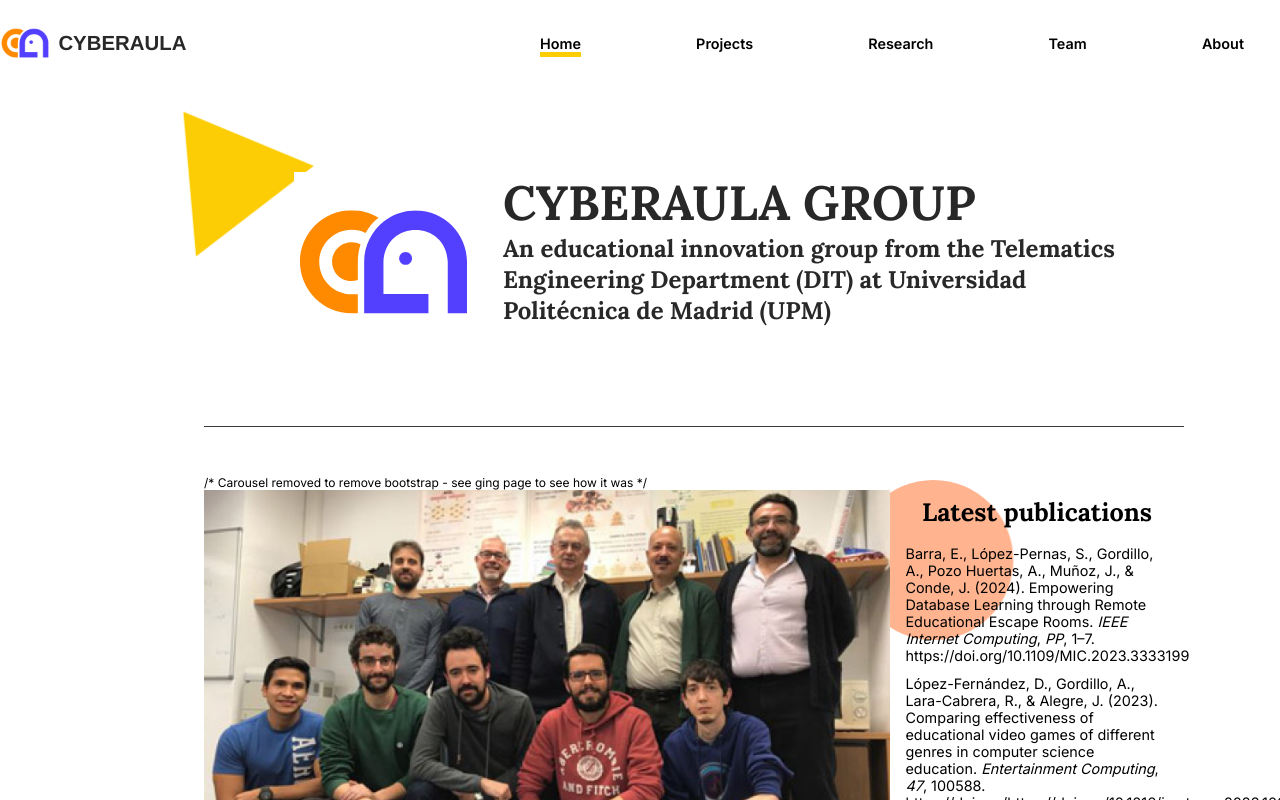
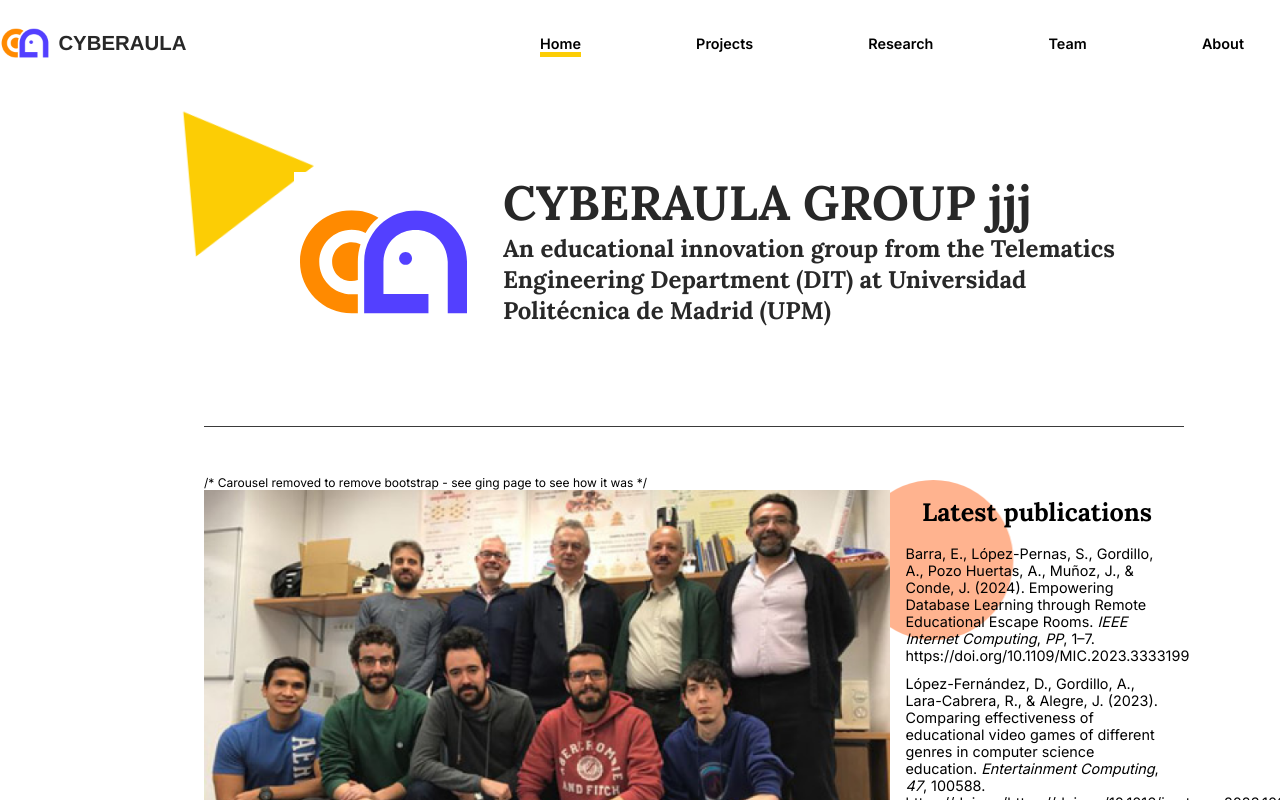
Before and after one commit to CyberAula/cyberaula.github.io, a Next.js app: page / in a window 1280 px wide. Built offline with nearby package versions, Linux system fonts and the light colour scheme.

Commit message:
typo added

```diff
--- a/app/page.js
+++ b/app/page.js
@@ -30,7 +30,7 @@ export default function Home() {
 								<img alt="logo" className="logo" src="/assets/img/group-logo.svg"/>
 							</div>
 							<div className="group_description">
-								<h1>CYBERAULA GROUP</h1>
+								<h1>CYBERAULA GROUP jjj</h1>
 								<h2>
 									An educational innovation group from the <a rel="noopener noreferrer"  href="http://www.dit.upm.es/" className="link2" target="_blank">   Telematics Engineering Department (DIT) </a>
 									at    <a rel="noopener noreferrer"  href="http://www.upm.es/internacional" className="link2" target="_blank">
```
